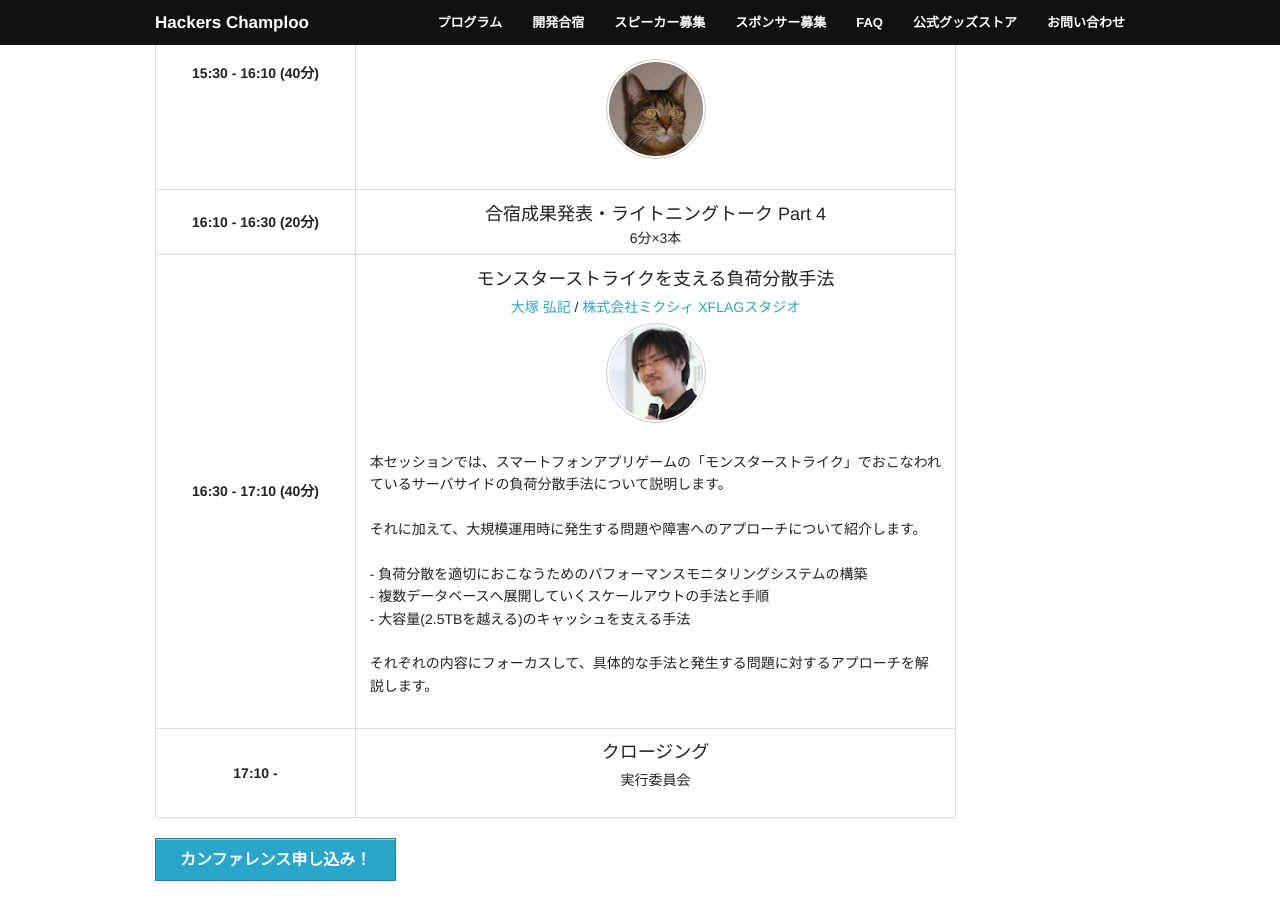
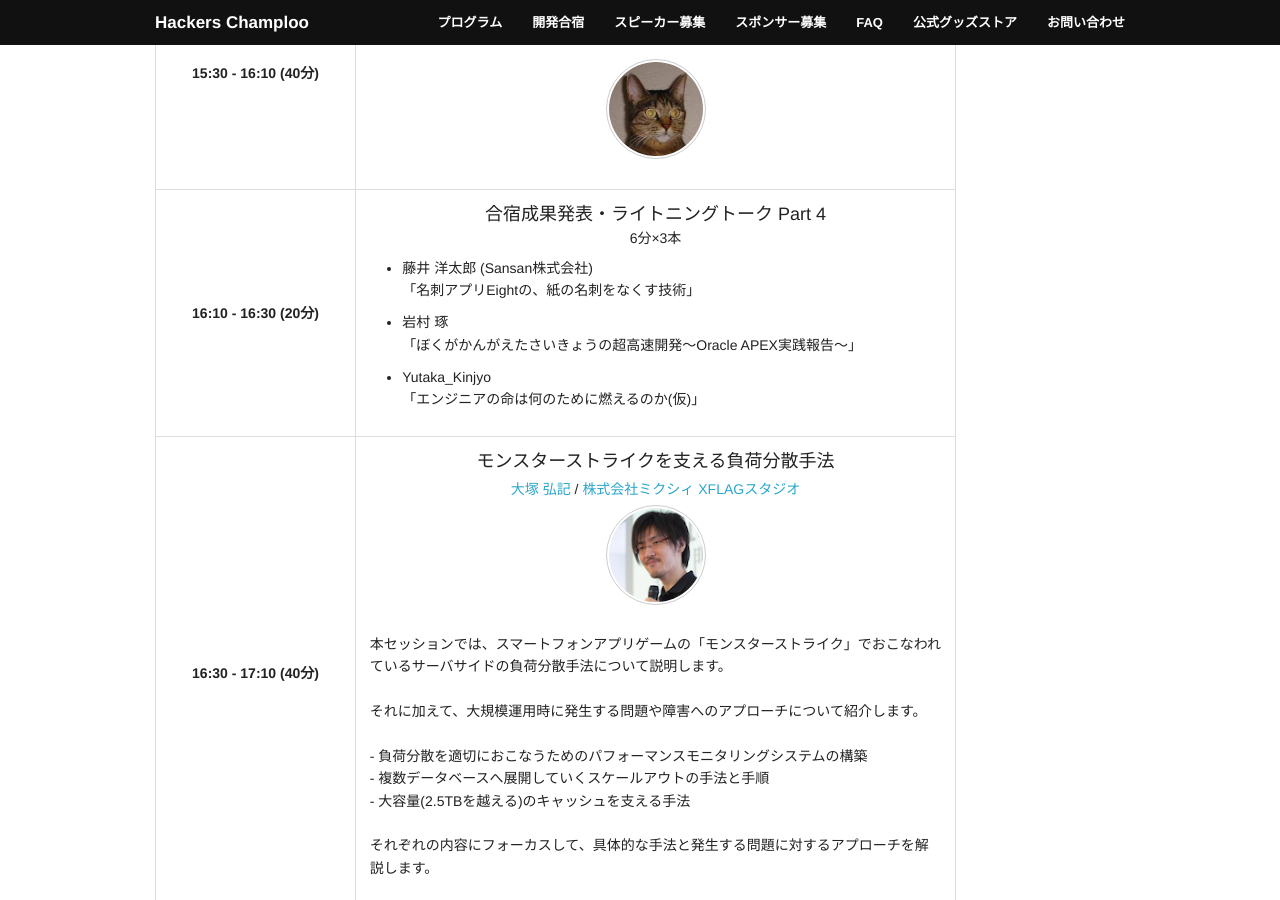
Before and after one commit to hackers-champloo/hackers-champloo.github.io, a Jekyll site: the page built from 2016/program.md, in a window 1280 px wide and 900 px high, scrolled down 3820 px. Built offline with Jekyll 4.4.1, drawn with Linux system fonts in a browser that asks for light colours; nearby versions of some CDN libraries.

Commit message:
Part 4 追記

```diff
--- a/2016/program.md
+++ b/2016/program.md
@@ -204,7 +204,14 @@ description: 2016年6月25日(土) 9:50 開始・ＫＢＣ学園 専修学校
       </tr>
       <tr>
         <th>16:10 - 16:30 (20分)</th>
-        <td><p class="track-title">合宿成果発表・ライトニングトーク Part 4</p>6分×3本</td>
+        <td>
+            <p class="track-title">合宿成果発表・ライトニングトーク Part 4</p>6分×3本<br />
+            <ul>
+              <li>藤井 洋太郎 (Sansan株式会社)<br />「名刺アプリEightの、紙の名刺をなくす技術」</li>
+              <li>岩村 琢<br />「ぼくがかんがえたさいきょうの超高速開発〜Oracle APEX実践報告〜」</li>
+              <li>Yutaka_Kinjyo<br />「エンジニアの命は何のために燃えるのか(仮)」</li>
+            </ul>
+        </td>
       </tr>
       <tr>
         <th>16:30 - 17:10 (40分)</th>
```
